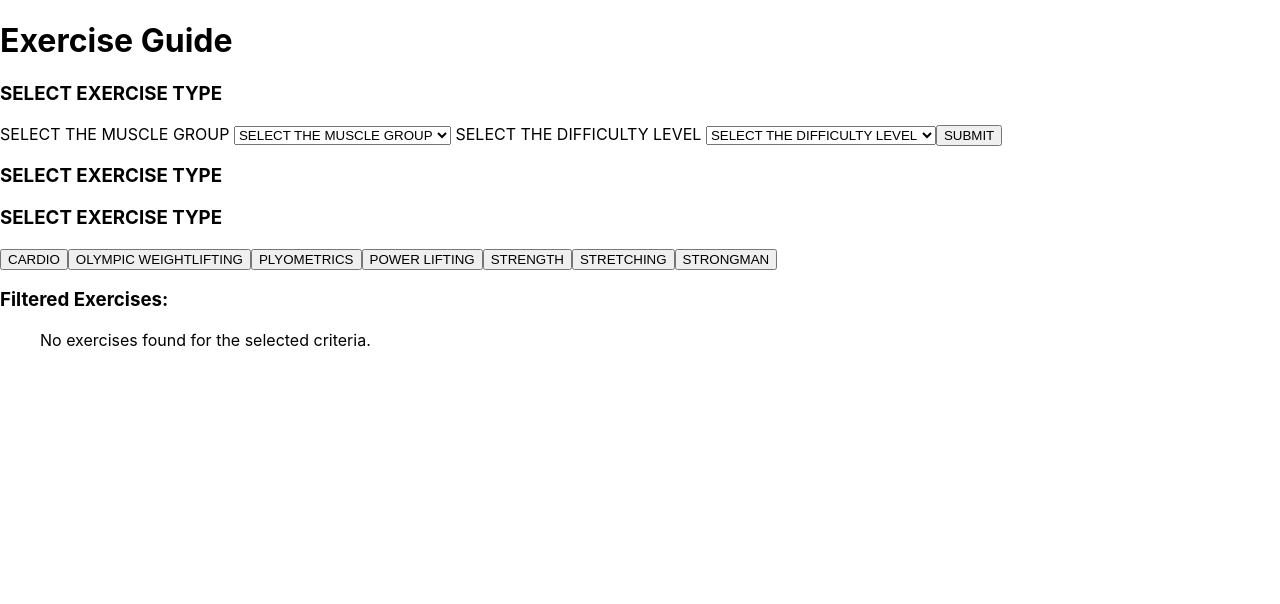
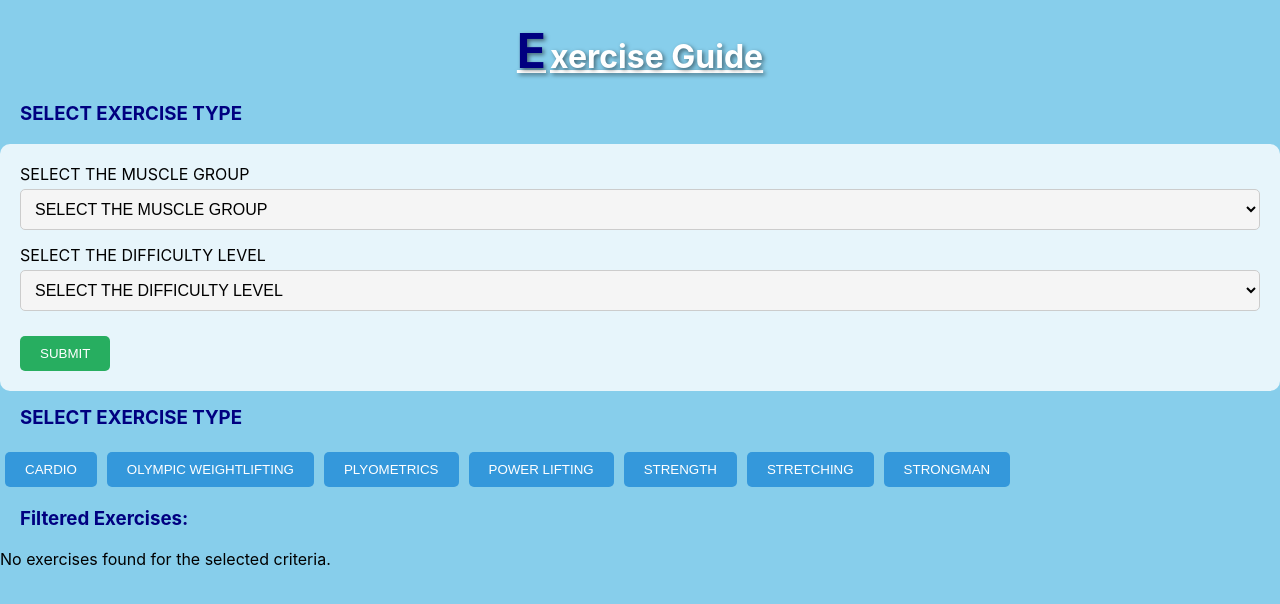
Before and after one commit to MIDUNRAJL/exercise, a React (Create React App) app in the folder my-app/: page / in a window 1280 px wide. Shown: the top 604 px of the page. Built offline with nearby package versions, Linux system fonts and the light colour scheme.

Commit message:
completed

```diff
--- a/my-app/src/App.css
+++ b/my-app/src/App.css
@@ -1,38 +1,82 @@
-.App {
+body{
+  background-color: skyblue;
+}
+.custom-button {
+  background-color: #3498db;
+  color: white;
+  border: none;
+  padding: 10px 20px;
+  margin: 5px;
+  cursor: pointer;
+  border-radius: 5px;
+  transition: background-color 0.3s ease, transform 0.2s ease;
+}
+.custom-button:hover {
+  background-color: #2980b9;
+  transform: scale(1.05);
+}
+select {
+  width: 100%;
+  padding: 10px;
+  border: 1px solid #ccc;
+  border-radius: 5px;
+  margin-top: 5px;
+  margin-bottom: 15px;
+  font-size: 16px;
+  background-color: #f5f5f5;
+}
+form {
+  background-color: rgba(255, 255, 255, 0.8);
+  padding: 20px;
+  border-radius: 10px;
+}
+ul {
+  list-style: none;
+  padding: 0;
+}
+li {
+  margin: 5px 0;
+}
+h1 {
+  color: white;
   text-align: center;
+  text-shadow: 2px 2px 4px rgba(0, 0, 0, 0.5);
+  text-decoration: underline;
+  position: relative;
+
 }
-
-.App-logo {
-  height: 40vmin;
-  pointer-events: none;
+h1::first-letter {
+  color: navy;
+  font-size: 150%;
+  margin-right: 4px;
 }
-
-@media (prefers-reduced-motion: no-preference) {
-  .App-logo {
-    animation: App-logo-spin infinite 20s linear;
-  }
+h3 {
+  color: #000080;
+  margin-top: 15px;
+  margin-left: 20px;
 }
-
-.App-header {
-  background-color: #282c34;
-  min-height: 100vh;
-  display: flex;
-  flex-direction: column;
-  align-items: center;
-  justify-content: center;
-  font-size: calc(10px + 2vmin);
+input[type="text"] {
+  width: 100%;
+  padding: 10px;
+  border: 1px solid #ccc;
+  border-radius: 5px;
+  margin-top: 5px;
+  margin-bottom: 15px;
+  font-size: 16px;
+  background-color: #f5f5f5;
+  color: #333;
+}
+button[type="submit"] {
+  background-color: #27ae60;
   color: white;
+  border: none;
+  padding: 10px 20px;
+  margin-top: 10px;
+  border-radius: 5px;
+  cursor: pointer;
+  transition: background-color 0.3s ease, transform 0.2s ease;
 }
-
-.App-link {
-  color: #61dafb;
+button[type="submit"]:hover {
+  background-color: #219a52;
+  transform: scale(1.05);
 }
-
-@keyframes App-logo-spin {
-  from {
-    transform: rotate(0deg);
-  }
-  to {
-    transform: rotate(360deg);
-  }
-}
--- a/my-app/src/App.js
+++ b/my-app/src/App.js
@@ -1,183 +1,8 @@
-// import React, { useState } from 'react';
-// import './App.css';
-// import Button from './Button'
-
-// function App() {
-//   const [formData, setFormData] = useState({muscleGroup: "", level: ""});
-//   // const [savedId, setSavedId] = useState(null)
-//   const [data, setData] = useState(null)
-
-//   const handleChange = (event) =>{
-//     const{name, value} = event.target
-
-//     setFormData((prevData) =>({
-//       ...prevData, [name]: value
-//     }))
-//   }
-//   const handleSubmit =  (event) => {
-//     event.preventDefault();
-//     const {muscleGroup} = formData;
-//     // var muscle = formData.muscleGroup
-//     fetch(`https://api.api-ninjas.com/v1/exercises?muscle=${muscleGroup}`, {
-//       headers: { 'X-Api-Key': 'i883KF+Ub1y46gZ7q9zgAA==ANzqtUvdOBx3MqjD' },
-//     })
-
-// .then(response => response.json())
-// .then(result => {
-//   console.log(result)
-//   setData(result)
-// })
-// .catch(error => {
-//   console.error('Error:', error);
-// });
-//   }
-
-//   const handleClick = (exerciseType) =>{
-//     console.log(`Button clicked: ${exerciseType}`)
-//   }
-
-
-//   return (
-//     <div className='exercise'>
-//         <h1>Exercise Guide</h1>
-
-
-//         <h3>SELECT EXERCISE TYPE</h3>
-
-
-//        {/* <Button onClick={handleClick}
-//        className="custom-button">
-//         CARDIO
-//        </Button>
-//        <Button onClick={handleClick}
-//        className="custom-button">
-//         OLYMPIC_WEIGHTLIFTING
-//        </Button>
-//        <Button onClick={handleClick}
-//        className="custom-button">
-//         PLYOMETRICS
-//        </Button>
-//        <Button onClick={handleClick}
-//        className="custom-button">
-//         POWER LIFTING
-//        </Button>
-//        <Button onClick={handleClick}
-//        className="custom-button">
-//         STRENGTH
-//        </Button>
-//        <Button onClick={handleClick}
-//        className="custom-button">
-//         STRETCHING
-//        </Button>
-//        <Button onClick={handleClick}
-//        className="custom-button">
-//         STRONGMAN
-//        </Button>
-//        */}
-
-
-//         <form onSubmit={handleSubmit}>
-//         <label> SELECT THE MUSCLE GROUP </label>
-//           <select
-//                   name="muscleGroup"
-//                   value={formData.muscleGroup}
-//                   onChange={handleChange}>
-//                     <option value="">SELECT THE MUSCLE GROUP</option>
-//                     <option value="abdominal">Abdominals</option>
-//                     <option value="abductor">Abductors</option>
-//                     <option value="adductors">Adductors</option>
-//                     <option value="biceps">Biceps</option>
-//                     <option value="calves">Calves</option>
-//                     <option value="chest">Chest</option>
-//                     <option value="forarms">Forearms</option>
-//                     <option value="glutes">Glutes</option>
-//                     <option value="hamstrings">Hamstrings</option>
-//                     <option value="lats">Lats</option>
-//                     <option value="lower_back">Lower Back</option>
-//                     <option value="middle_back">Middle Back</option>
-//                     <option value="neck">Neck</option>
-//                     <option value="quadriceps">Quadriceps</option>
-//                     <option value="traps">Traps</option>
-//                     <option value="triceps">Triceps</option>
-
-//           </select>
-
-
-
-
-
-
-
-
-
-
-//         <label> SELECT THE DIFFICULTY LEVEL </label>
-//           <select
-//                   name="level"
-//                   value={formData.level}
-//                   onChange={handleChange}>
-//            <option value="">SELECT THE DIFFICULTY LEVEL</option>
-//            <option value="beginner">Beginner</option>
-//            <option value="intermediate">Intermediate</option>
-//            <option value="expert">Expert</option>
-//                   </select>
-//                   <button type="submit">SUBMIT</button>
-//                   </form>
-//                   {data && data.exercises && (
-//                     <div>
-//                       <h2>Fetched Exercises:</h2>
-//                       <ul>
-//                         {data.exercises.map((exercise, index) => (
-//                           <li key={index}>{exercise.name}</li>
-//                         ))}
-//                       </ul>
-//                       </div>
-//                   )}
-
-// <h3>SELECT EXERCISE TYPE</h3>
-//                             <div>
-//                               <button onClick={() => handleClick("Cardio")} className="custom-button">
-//                                 CARDIO
-//                               </button>
-//                               <button onClick={() => handleClick("Olympic Weightlifting")} className='custom-button'>
-//                                 OLYMPIC WEIGHTLIFTING
-//                               </button>
-//                               <button onClick={() => handleClick("plyometrics")} className='custom-button'>
-//                                 PLYOMETRICS
-//                               </button>
-//                               <button onClick={() => handleClick("powerlifting")} className='custom-button'>
-//                                 POWER LIFTING
-//                               </button>
-//                               <button onClick={() => handleClick("strength")} className='custom-button'>
-//                                 STRENGTH
-//                               </button>
-//                               <button onClick={() => handleClick("stretching")} className='custom-button'>
-//                                 STRETCHING
-//                               </button>
-//                               <button onClick={() => handleClick("strongman")} className='custom-button'>
-//                                 STRONGMAN
-//                               </button>
-//                             </div>
-
-//                 </div>
-
-
-
-
-//   );
-// }
-
-// export default App;
-
 import React, { useState, useEffect } from 'react';
-
 import './App.css';
-
 import Button from './Button';
 
-
-
-function App() {
+ function App() {
 
 const [formData, setFormData] = useState({ muscleGroup: '', level: '', type: '' });
 
@@ -185,9 +10,7 @@ const [data, setData] = useState(null);
 
 const [filteredData, setFilteredData] = useState(null);
 
-
-
-const handleChange = (event) => {
+ const handleChange = (event) => {
 
 const { name, value } = event.target;
 
@@ -201,18 +24,11 @@ setFormData((prevData) => ({
 
 };
 
-
-
-const handleSubmit = (event) => {
+ const handleSubmit = (event) => {
 
 event.preventDefault();
 
-// Your fetch request here
-
 };
-
-
-
 useEffect(() => {
 
 if (formData.muscleGroup) {
@@ -250,11 +66,6 @@ console.log(result.exercises)
 if (result && formData.level) {
 
 console.log("bro");
-
-
-
-
-
 const filteredExercises = result.filter(
 
 (exercise) => {
@@ -291,8 +102,6 @@ console.error('Fetch error:', error);
 
 const handleExerciseTypeClick = (exerciseType) => {
 
-// Filter the data based on exercise type
-
 if (data) {
 
 const filteredExercises = data.filter(
@@ -317,77 +126,7 @@ return (
 
 <h1>Exercise Guide</h1>
 
-
-
-
-
 <h3>SELECT EXERCISE TYPE</h3>
-
-
-
-
-
-{/* <Button onClick={handleClick}
-
-className="custom-button">
-
-CARDIO
-
-</Button>
-
-<Button onClick={handleClick}
-
-className="custom-button">
-
-OLYMPIC_WEIGHTLIFTING
-
-</Button>
-
-<Button onClick={handleClick}
-
-className="custom-button">
-
-PLYOMETRICS
-
-</Button>
-
-<Button onClick={handleClick}
-
-className="custom-button">
-
-POWER LIFTING
-
-</Button>
-
-<Button onClick={handleClick}
-
-className="custom-button">
-
-STRENGTH
-
-</Button>
-
-<Button onClick={handleClick}
-
-className="custom-button">
-
-STRETCHING
-
-</Button>
-
-<Button onClick={handleClick}
-
-className="custom-button">
-
-STRONGMAN
-
-</Button>
-
-*/}
-
-
-
-
 
 <form onSubmit={handleSubmit}>
 
@@ -434,30 +173,7 @@ onChange={handleChange}>
 <option value="traps">Traps</option>
 
 <option value="triceps">Triceps</option>
-
-
-
 </select>
-
-
-
-
-
-
-
-
-
-
-
-
-
-
-
-
-
-
-
-
 
 <label> SELECT THE DIFFICULTY LEVEL </label>
 
@@ -502,10 +218,6 @@ onChange={handleChange}>
 </div>
 
 )}
-
-
-
-<h3>SELECT EXERCISE TYPE</h3>
 
 <div>
 
@@ -555,8 +267,6 @@ STRONGMAN
 
 </button>
 
-{/* Add more buttons for additional exercise types */}
-
 </div>
 
 </div>
@@ -566,8 +276,6 @@ STRONGMAN
 <h3>Filtered Exercises:</h3>
 
 <ul>
-
-
 
 {filteredData && filteredData.exercises ? (
 
@@ -587,22 +295,10 @@ filteredData.exercises.map((exercise, index) => (
 
 </div>
 
-
-
-</div>
-
-
-
-
-
-
-
-
+ </div>
 
 );
 
 }
 
-
-
-export default App;
+ export default App;
```
